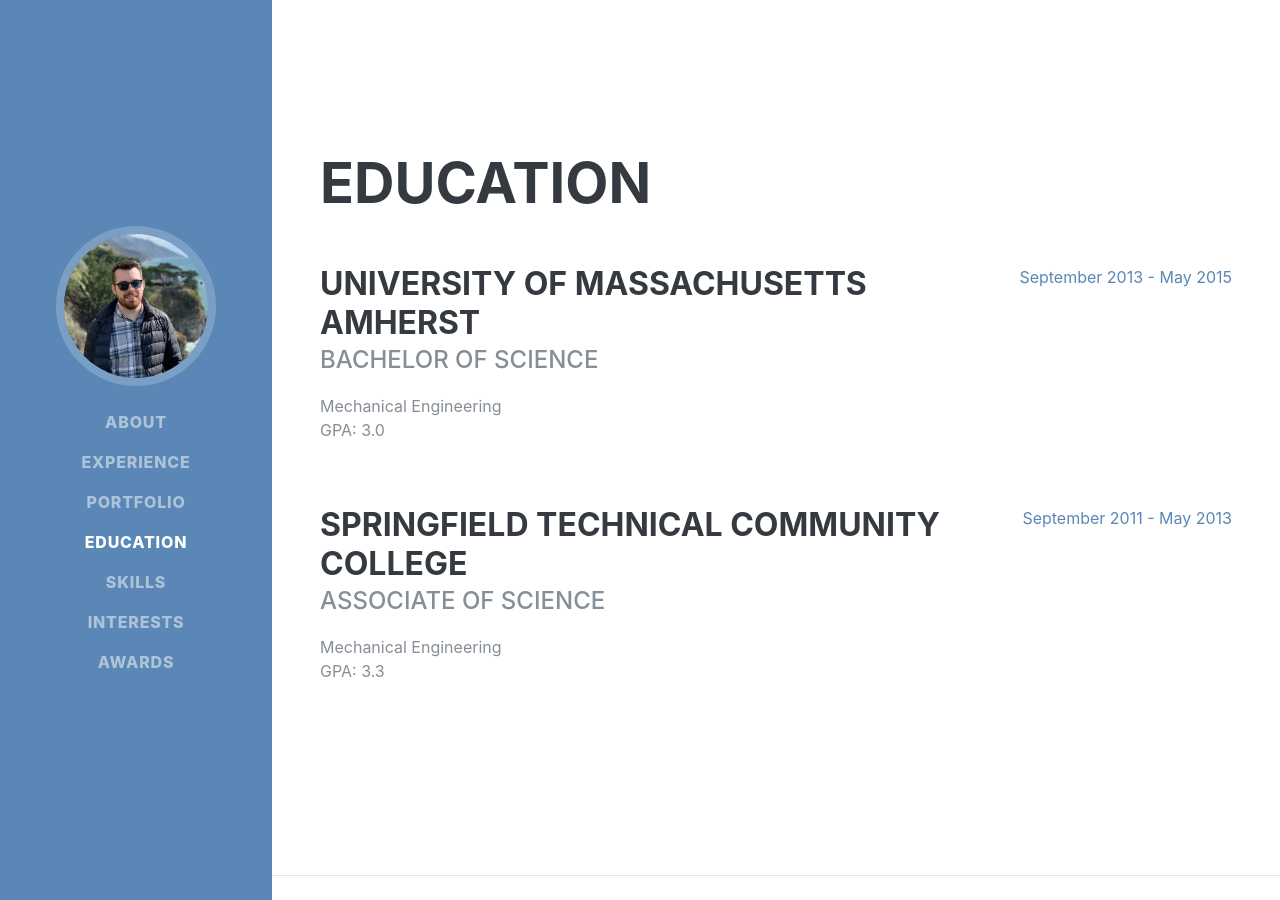
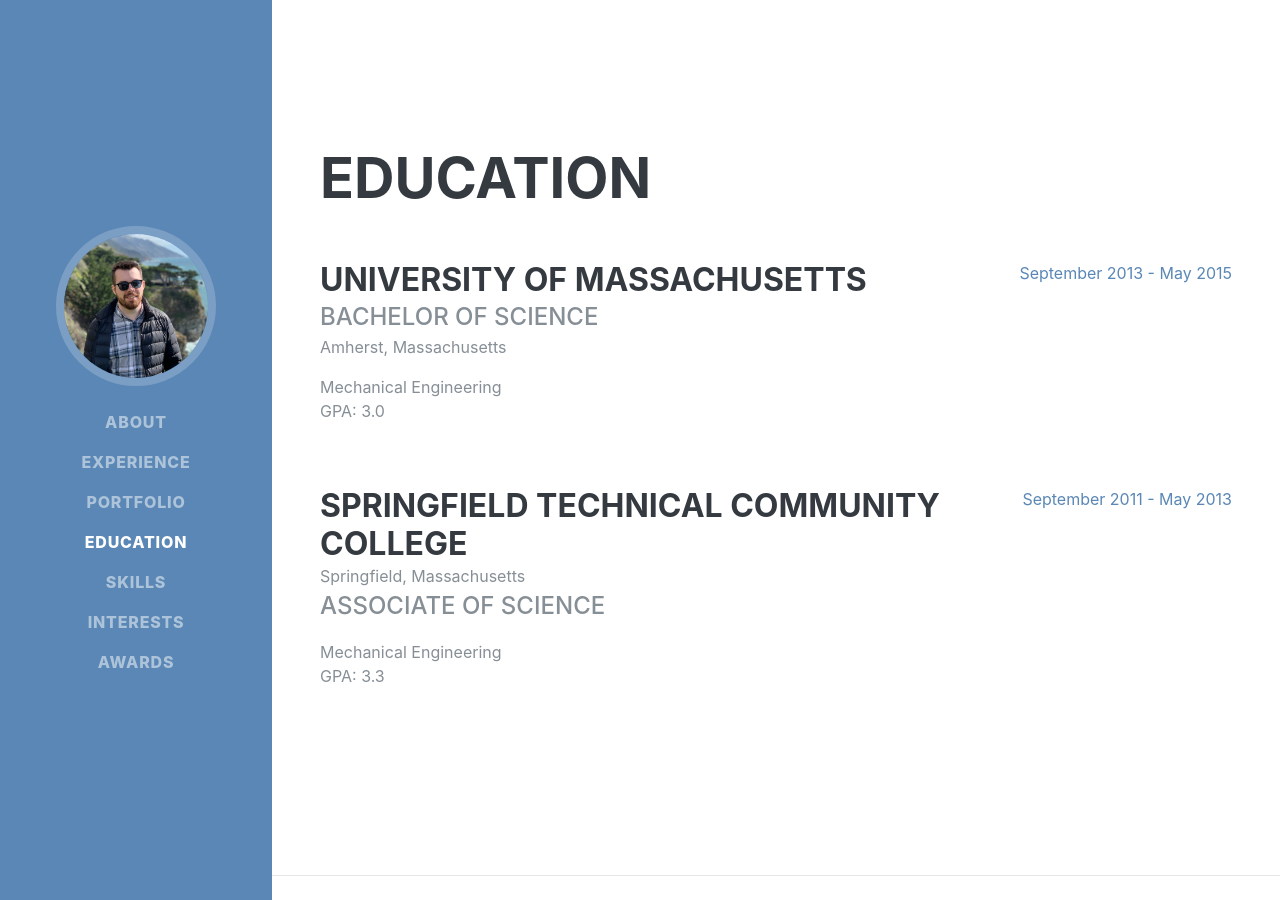
Before and after one commit to jkflorek/jkflorek.github.io, a Jekyll site: the page resume/index.html, which Jekyll copies as it is, in a window 1280 px wide and 900 px high, scrolled down 2982 px. Built offline with Jekyll 4.4.1, drawn with Linux system fonts in a browser that asks for light colours; some web fonts are replaced.

Commit message:
update resume

```diff
--- a/resume/index.html
+++ b/resume/index.html
@@ -214,8 +214,9 @@
 
         <div class="resume-item d-flex flex-column flex-md-row justify-content-between mb-5">
           <div class="resume-content">
-            <h3 class="mb-0">University of Massachusetts Amherst</h3>
-            <div class="subheading mb-3">Bachelor of Science</div>
+            <h3 class="mb-0">University of Massachusetts</h3>
+            <div class="subheading mb-0">Bachelor of Science</div>
+            <div class="mb-3">Amherst, Massachusetts</div>
             <div>Mechanical Engineering</div>
             <p>GPA: 3.0</p>
           </div>
@@ -227,6 +228,7 @@
         <div class="resume-item d-flex flex-column flex-md-row justify-content-between">
           <div class="resume-content">
             <h3 class="mb-0">Springfield Technical Community College</h3>
+            <div class="mb-0">Springfield, Massachusetts</div>
             <div class="subheading mb-3">Associate of Science</div>
             <div>Mechanical Engineering</div>
             <p>GPA: 3.3</p>
```
